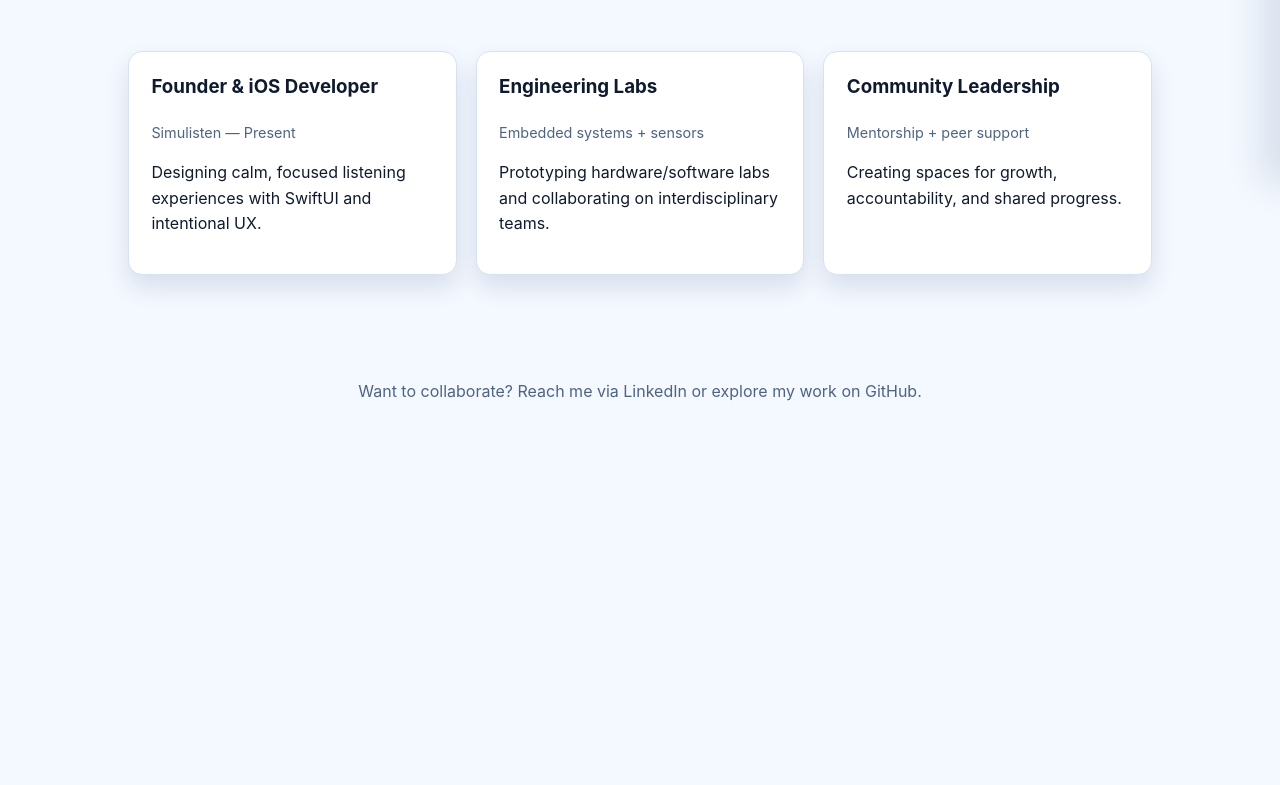
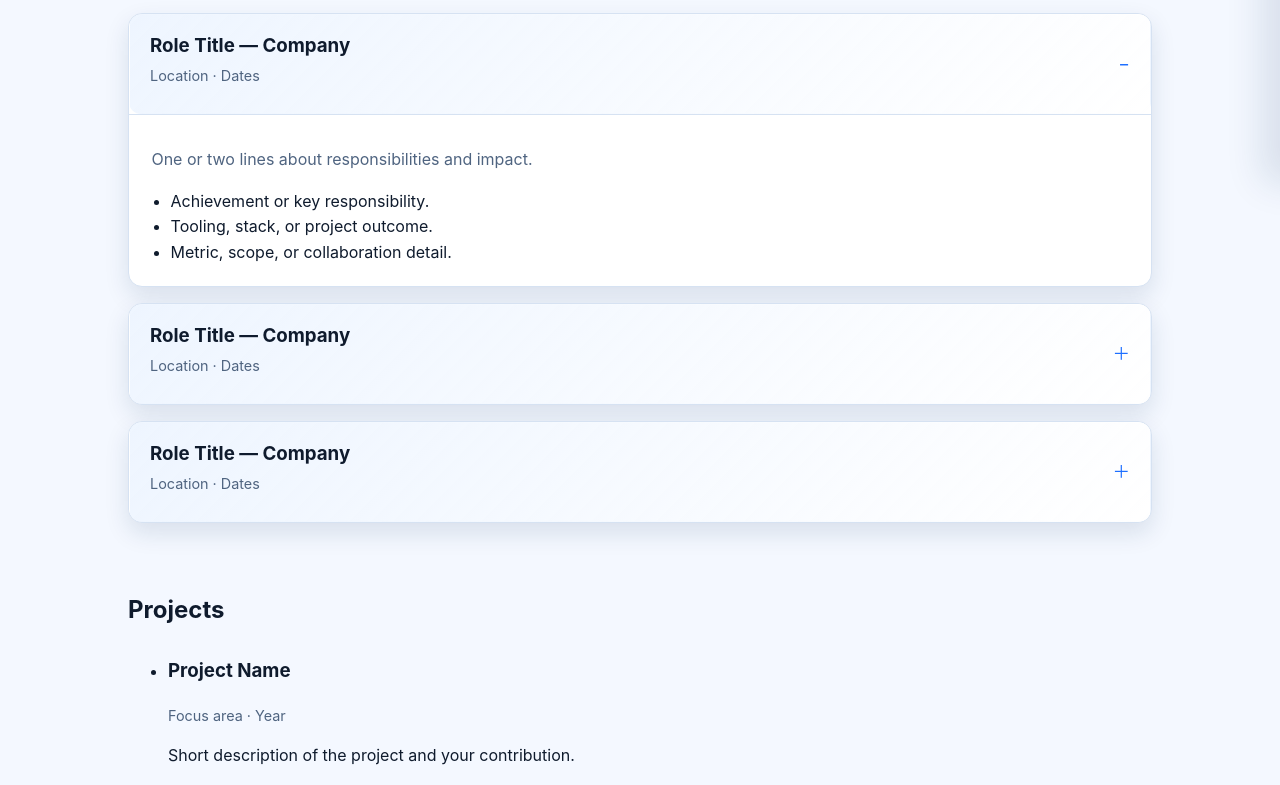
Before and after one commit to brendantr/brendantr-website, a plain HTML site: page experience.html in a window 1280 px wide. Shown: the part 617-1402 px from the top of the page. Before the commit the page ends 1085 px from the top, so only its background shows below. Drawn offline with Linux system fonts and the light colour scheme.

Commit message:
created a more refined experience page framework to expand on.

```diff
--- a/experience.html
+++ b/experience.html
@@ -31,30 +31,95 @@
     </nav>
 
     <main>
-        <section class="hero">
+        <section class="section intro">
             <p class="eyebrow">Experience</p>
-            <h1>Hands-on work across software, hardware, and community leadership.</h1>
-            <p class="hero-lead">A snapshot of roles and projects that shape how I build and collaborate.</p>
+            <h1>Resume</h1>
+            <p class="hero-lead">A clean, chronological view of my work. I’ll expand each role over time.</p>
         </section>
 
         <section class="section">
-            <div class="preview-grid">
-                <article class="preview-card">
-                    <h3>Founder &amp; iOS Developer</h3>
-                    <p class="item-meta">Simulisten — Present</p>
-                    <p>Designing calm, focused listening experiences with SwiftUI and intentional UX.</p>
-                </article>
-                <article class="preview-card">
-                    <h3>Engineering Labs</h3>
-                    <p class="item-meta">Embedded systems + sensors</p>
-                    <p>Prototyping hardware/software labs and collaborating on interdisciplinary teams.</p>
-                </article>
-                <article class="preview-card">
-                    <h3>Community Leadership</h3>
-                    <p class="item-meta">Mentorship + peer support</p>
-                    <p>Creating spaces for growth, accountability, and shared progress.</p>
-                </article>
+            <div class="section-header">
+                <h2>Summary</h2>
             </div>
+            <div class="preview-card">
+                <p>Brief overview of my focus areas and the kinds of roles I pursue.</p>
+            </div>
+        </section>
+
+        <section class="section">
+            <div class="section-header">
+                <h2>Experience</h2>
+            </div>
+            <div class="expand-list">
+                <details class="expand-item" open>
+                    <summary class="expand-toggle">
+                        <div>
+                            <h3>Role Title — Company</h3>
+                            <p class="item-meta">Location · Dates</p>
+                        </div>
+                    </summary>
+                    <div class="expand-content">
+                        <p>One or two lines about responsibilities and impact.</p>
+                        <ul>
+                            <li>Achievement or key responsibility.</li>
+                            <li>Tooling, stack, or project outcome.</li>
+                            <li>Metric, scope, or collaboration detail.</li>
+                        </ul>
+                    </div>
+                </details>
+
+                <details class="expand-item">
+                    <summary class="expand-toggle">
+                        <div>
+                            <h3>Role Title — Company</h3>
+                            <p class="item-meta">Location · Dates</p>
+                        </div>
+                    </summary>
+                    <div class="expand-content">
+                        <p>One or two lines about responsibilities and impact.</p>
+                        <ul>
+                            <li>Achievement or key responsibility.</li>
+                            <li>Tooling, stack, or project outcome.</li>
+                            <li>Metric, scope, or collaboration detail.</li>
+                        </ul>
+                    </div>
+                </details>
+
+                <details class="expand-item">
+                    <summary class="expand-toggle">
+                        <div>
+                            <h3>Role Title — Company</h3>
+                            <p class="item-meta">Location · Dates</p>
+                        </div>
+                    </summary>
+                    <div class="expand-content">
+                        <p>One or two lines about responsibilities and impact.</p>
+                        <ul>
+                            <li>Achievement or key responsibility.</li>
+                            <li>Tooling, stack, or project outcome.</li>
+                            <li>Metric, scope, or collaboration detail.</li>
+                        </ul>
+                    </div>
+                </details>
+            </div>
+        </section>
+
+        <section class="section">
+            <div class="section-header">
+                <h2>Projects</h2>
+            </div>
+            <ul class="timeline">
+                <li>
+                    <h3>Project Name</h3>
+                    <p class="item-meta">Focus area · Year</p>
+                    <p>Short description of the project and your contribution.</p>
+                </li>
+                <li>
+                    <h3>Project Name</h3>
+                    <p class="item-meta">Focus area · Year</p>
+                    <p>Short description of the project and your contribution.</p>
+                </li>
+            </ul>
         </section>
     </main>
 
--- a/styles.css
+++ b/styles.css
@@ -282,6 +282,82 @@
     margin-top: 0;
 }
 
+.expand-list {
+    display: flex;
+    flex-direction: column;
+    gap: 1rem;
+}
+
+.expand-item {
+    background: var(--panel);
+    border: 1px solid var(--border);
+    border-radius: 14px;
+    box-shadow: 0 10px 24px var(--shadow);
+    overflow: hidden;
+}
+
+.expand-item summary {
+    list-style: none;
+}
+
+.expand-item summary::-webkit-details-marker {
+    display: none;
+}
+
+.expand-toggle {
+    width: 100%;
+    padding: 1rem 1.25rem;
+    border: 1px solid transparent;
+    background: linear-gradient(135deg, rgba(231, 241, 255, 0.7), rgba(255, 255, 255, 0.9));
+    display: flex;
+    align-items: center;
+    justify-content: space-between;
+    gap: 1rem;
+    cursor: pointer;
+    text-align: left;
+    font: inherit;
+    color: inherit;
+    border-radius: 12px;
+    transition: border 0.2s ease, box-shadow 0.2s ease, transform 0.2s ease;
+}
+
+.expand-toggle::after {
+    content: "＋";
+    font-size: 1.1rem;
+    color: var(--accent);
+}
+
+.expand-item[open] .expand-toggle::after {
+    content: "−";
+}
+
+.expand-item summary h3 {
+    margin: 0 0 0.2rem;
+}
+
+.expand-toggle:hover {
+    border: 1px solid var(--border);
+    box-shadow: 0 10px 24px rgba(20, 48, 90, 0.08);
+    transform: translateY(-1px);
+}
+
+.expand-toggle:focus-visible {
+    outline: 2px solid var(--accent);
+    outline-offset: 3px;
+}
+
+.expand-content {
+    border-top: 1px solid var(--border);
+    padding: 1rem 1.4rem 1.3rem;
+    color: var(--muted);
+}
+
+.expand-content ul {
+    margin: 0.6rem 0 0;
+    padding-left: 1.2rem;
+    color: var(--text);
+}
+
 .item-meta {
     color: var(--muted);
     font-size: 0.9rem;
```
